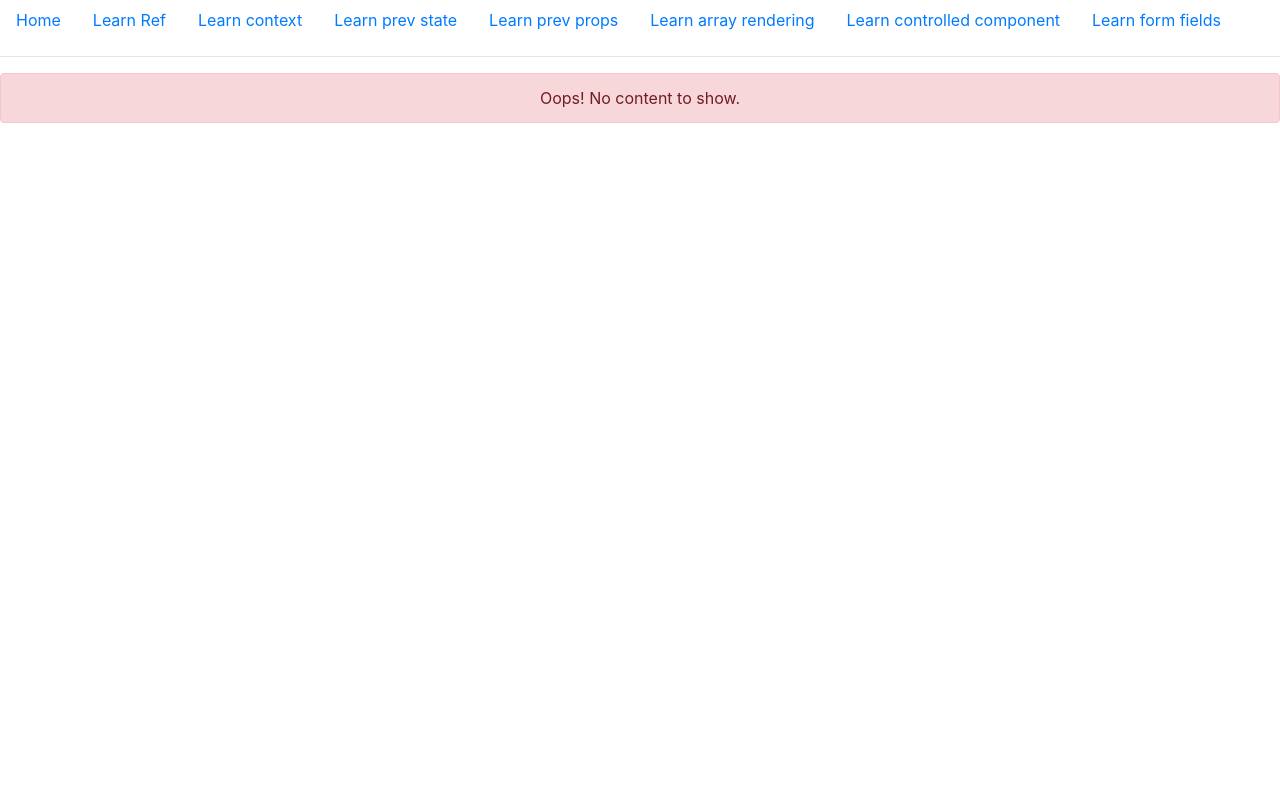
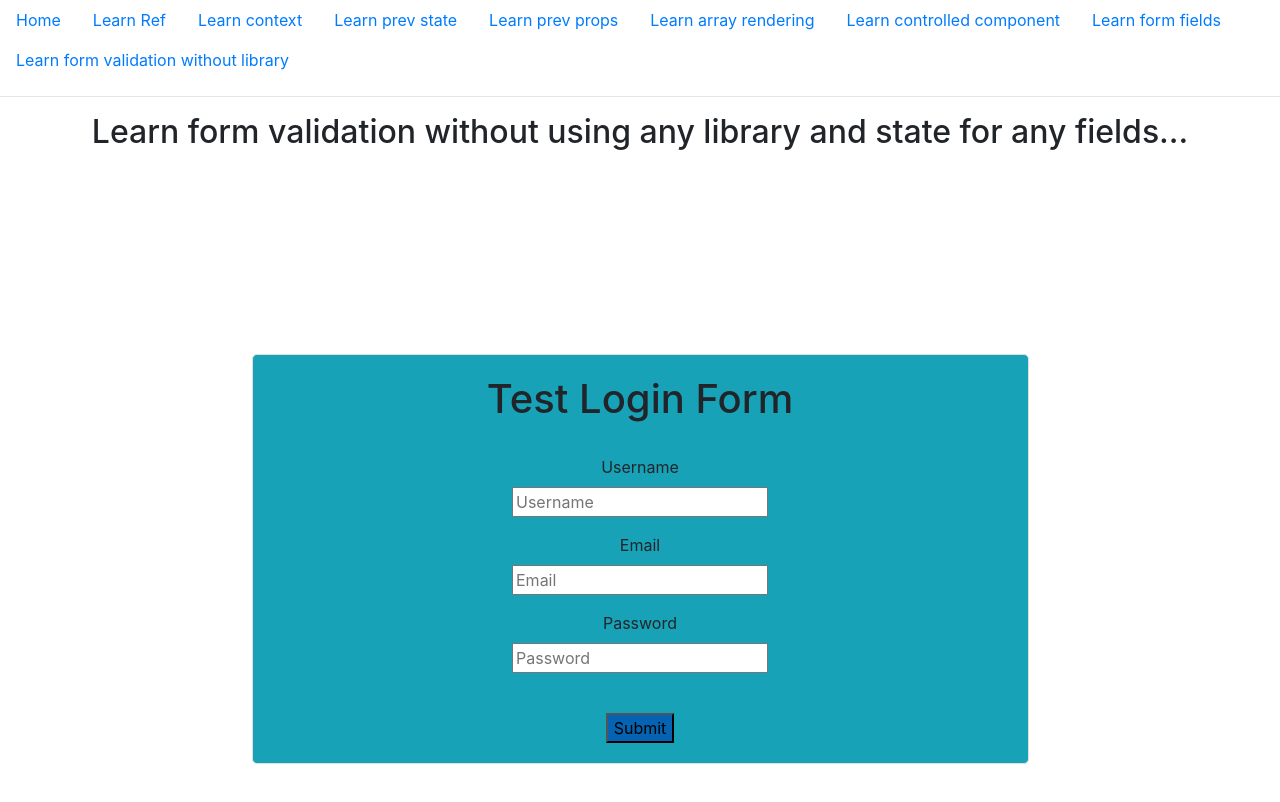
Before and after one commit to ranvijay-Code93/react-learn-app, a React (Create React App) app: page /formValidationNoLib in a window 1280 px wide. Shown: the top 802 px of the page. Built offline with nearby package versions, Linux system fonts and the light colour scheme.

Commit message:
Learned form validation without any library and multi states

```diff
--- a/src/App.css
+++ b/src/App.css
@@ -36,3 +36,27 @@
     transform: rotate(360deg);
   }
 }
+
+.container {
+  display: flex !important;
+  flex-direction: column;
+  justify-content: center;
+  align-items: center;
+  height: 100vh;
+  max-width: 500px;
+  width: 100%;
+  margin: auto;
+}
+.container > form {
+  width: 70%;
+  border: 1px solid #dfdfdf;
+  padding: 20px;
+  border-radius: 5px;
+  background: #17a2b8;
+}
+button {
+  background: #0563b4 !important;
+}
+p {
+  color: red;
+}
--- a/src/App.js
+++ b/src/App.js
@@ -11,6 +11,7 @@ import Nav from "./Nav";
 import { Routes, Route } from 'react-router-dom';
 import NoPageFound from './NoPageFound';
 import TestFormFields from './TestFormFields';
+import FormValidationNoLib from './FormValidationNoLib';
 
 function App() {
   return (
@@ -24,6 +25,7 @@ function App() {
           <Route path='/learnArrayRendering' element={<TestBootstrap />}></Route>
           <Route path='/learnControlledComponent' element={<ControlledComp />}></Route>
           <Route path='/testFormFields' element={<TestFormFields />}></Route>
+          <Route path='/formValidationNoLib' element={<FormValidationNoLib />}></Route>
           <Route exact path='/' element={<Test />}></Route>
           <Route path="*" element={<NoPageFound />}></Route>
         </Routes>
--- /dev/null
+++ b/src/FormValidationNoLib.js
@@ -0,0 +1,63 @@
+import React, { useState } from "react";
+function FormValidationNoLib() {
+    const initialValues={userName:"",email:"",password:""};
+    const [formValues,setFormValues]=useState(initialValues);
+    const [formErrors,setFormErrors]=useState({});
+    const [isSubmit,setIsSubmit]=useState(false);
+
+    const handleChange=(e)=>{
+        const {name,value}=e.target;
+        setFormValues({...formValues, [name]:value});
+    }
+    const handleSubmit=(e)=>{
+        e.preventDefault();
+        setFormErrors(handleValidateForm((formValues)));
+        setIsSubmit(true);
+    }
+    const handleValidateForm=(values)=>{
+        const errors={};
+        const regex=/^[^\s@]+@[^\s@]+\.[^\s@]{2,}$/i;
+        if(!values.userName){
+            errors.userName="Username is required!";
+        }
+        if(!values.email){
+            errors.email="Email is required!";
+        }
+        else if(!regex.test(values.email)){
+            errors.email="Email is not in valid format!";
+        }
+        if(!values.password){
+            errors.password="Password is reuired!";
+        }
+        else if(values.password.length<4 || values.password.length>8){
+            errors.password="Password length should be between 4 to 8 !"
+        }
+        return errors;
+    }
+    return (
+        <>
+            <h2>Learn form validation without using any library and state for any fields...</h2>
+            <div className="container">
+                {
+                    Object.keys(formErrors).length===0 && isSubmit && <div>Form validation passed.</div>
+                }
+                <form onSubmit={handleSubmit}>
+                    <h1>Test Login Form</h1><br />
+                    <label>Username</label><br/>
+                    <input type="text" name="userName" placeholder="Username" value={formValues.userName} onChange={handleChange}/><br/>
+                    <p>{formErrors.userName}</p>
+                    <label>Email</label><br/>
+                    <input type="text" name="email" placeholder="Email" value={formValues.email} onChange={handleChange}/><br/>
+                    <p>{formErrors.email}</p>
+                    <label>Password</label><br/>
+                    <input type="text" name="password" placeholder="Password" value={formValues.password} onChange={handleChange}/><br/>
+                    <p>{formErrors.password}</p>
+                    <br/><button>Submit</button>
+                </form>
+            </div>
+
+        </>
+    )
+
+}
+export default FormValidationNoLib;
--- a/src/Nav.js
+++ b/src/Nav.js
@@ -13,6 +13,7 @@ function Nav() {
                 <Navig.Item><Link className = "nav-link" to="/learnArrayRendering">Learn array rendering</Link></Navig.Item>
                 <Navig.Item><Link className = "nav-link" to="/learnControlledComponent">Learn controlled component</Link></Navig.Item>
                 <Navig.Item><Link className = "nav-link" to="/testFormFields">Learn form fields</Link></Navig.Item>
+                <Navig.Item><Link className = "nav-link" to="/formValidationNoLib">Learn form validation without library</Link></Navig.Item>
             </Navig>
             <hr />
         </>
--- a/src/TestFormFields.js
+++ b/src/TestFormFields.js
@@ -2,17 +2,39 @@ import React,{useState} from "react";
 function TestFormFields() {
     const [name,setName]=useState("");
     const [city,setCity]=useState("");
-    const [tnc,setTnC]=useState(true);
+    const [tnc,setTnC]=useState(false);
+    const [nameError,setNameError]=useState(false);
+    const [tncError,setTnCError]=useState(false);
 
     const handlerTestFormSubmit = (e) => {
         console.warn(name,city,tnc);
         e.preventDefault();
+        let valid=true;
+        if(name===""){
+            setNameError(true);
+            valid=false;
+        }
+        if(!tnc){
+            setTnCError(true);
+            valid=false;
+        }
+        if(valid){
+            alert("form is valid");
+            setNameError(false);
+            setTnCError(false);
+            return true;
+        }
+        else{
+            alert("form is invalid");
+            return false;
+        }
     }
     return (
         <>
             <h2>Testing form fields...</h2>
-            <form onSubmit={(e)=>handlerTestFormSubmit(e)}>
-                <input type="text" placeholder="Enter your name" onChange={(e)=>setName(e.target.value)}/><br /><br />
+            <form onSubmit={handlerTestFormSubmit}>
+                <input type="text" placeholder="Enter your name" onChange={(e)=>setName(e.target.value)}/><br />
+                {nameError ? <span style={{color:"red"}}>Please enter your Name!</span>: null}<br />
                 <select onChange={(e)=>setCity(e.target.value)}>
                     <option>Selct City</option>
                     <option>Noida</option>
@@ -20,7 +42,9 @@ function TestFormFields() {
                     <option>Gurugram</option>
                 </select><br /><br />
                 <input type="checkbox" checked = {tnc} onChange={(e)=>setTnC(e.target.checked)}/><span>Accept terms and conditions.</span>
-                <br/><br/><button type="submit">Submit</button>
+                <br/>
+                {tncError ? <span style={{color:"red"}}>Please accept terms and coonditions!</span>: null}<br />
+                <br/><button type="submit">Submit</button>
             </form>
         </>
     )
```
